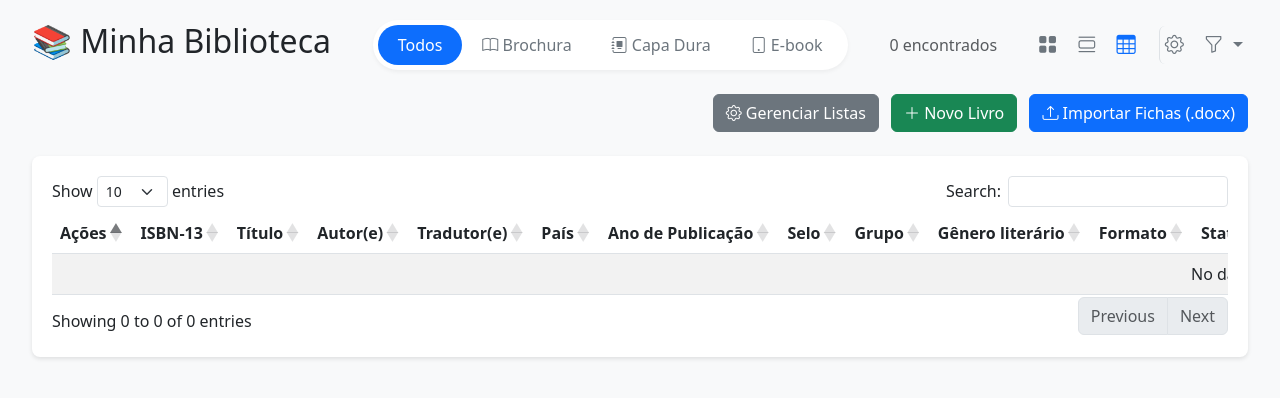
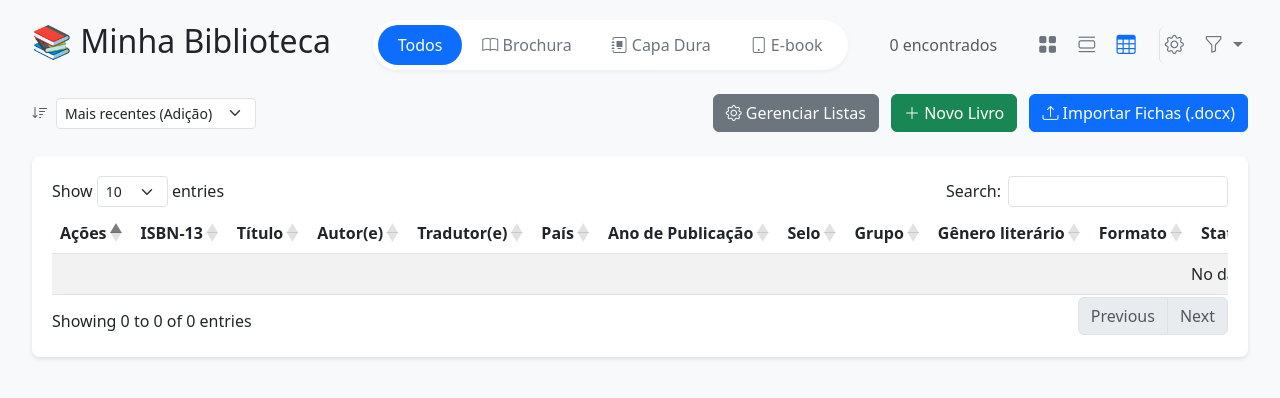
Before and after one commit to Nandho10/bibliotecaweb, a Flask app: page / in a window 1280 px wide. Shown: the top 398 px of the page. Run offline with Flask 3, Linux system fonts and the light colour scheme; lists and menus that the app fills with data are empty; some libraries are stand-ins or nearby versions.

Commit message:
Adiciona seletor de ordenação e correção de bugs

```diff
--- a/templates/index.html
+++ b/templates/index.html
@@ -81,7 +81,21 @@
         </div>
     </div>
 
-    <div class="mb-4 text-end">
+    <div class="mb-4 d-flex justify-content-between align-items-center flex-wrap gap-2">
+        <div class="d-flex align-items-center">
+            <i class="bi bi-sort-down me-2 text-muted"></i>
+            <select class="form-select form-select-sm" id="sortSelect" onchange="applyFiltersAndRender()" style="width: 200px;">
+                <option value="recentes">Mais recentes (Adição)</option>
+                <option value="antigos">Mais antigos (Adição)</option>
+                <option value="pub_nova">Mais novos (Publicação)</option>
+                <option value="pub_antiga">Mais antigos (Publicação)</option>
+                <option value="az">A-Z (Título)</option>
+                <option value="za">Z-A (Título)</option>
+                <option value="mais_paginas">Mais páginas</option>
+                <option value="menos_paginas">Menos páginas</option>
+            </select>
+        </div>
+        <div class="text-end">
             <button class="btn btn-secondary me-2" onclick="openListsModal()">
                 <i class="bi bi-gear"></i> Gerenciar Listas
             </button>
@@ -93,6 +107,7 @@
                 <i class="bi bi-upload"></i> Importar Fichas (.docx)
             </button>
         </div>
+    </div>
 
 
     <div id="cardsContainer" class="row g-4 card-view" style="display: none;"></div>
@@ -486,6 +501,44 @@
             return passFormat && passStatus;
         });
 
+        const sortVal = $('#sortSelect').val() || 'recentes';
+        if (sortVal === 'antigos') {
+            filteredBooksData.reverse();
+        } else if (sortVal === 'pub_nova') {
+            filteredBooksData.sort((a, b) => {
+                let yA = parseInt(String(a.ano_pub).match(/\d{4}/) || [0], 10) || 0;
+                let yB = parseInt(String(b.ano_pub).match(/\d{4}/) || [0], 10) || 0;
+                return yB - yA;
+            });
+        } else if (sortVal === 'pub_antiga') {
+            filteredBooksData.sort((a, b) => {
+                let yA = parseInt(String(a.ano_pub).match(/\d{4}/) || [0], 10) || 0;
+                let yB = parseInt(String(b.ano_pub).match(/\d{4}/) || [0], 10) || 0;
+                // Coloca itens sem ano no final
+                if(yA === 0 && yB !== 0) return 1;
+                if(yB === 0 && yA !== 0) return -1;
+                return yA - yB;
+            });
+        } else if (sortVal === 'az') {
+            filteredBooksData.sort((a, b) => (a.title || '').localeCompare(b.title || ''));
+        } else if (sortVal === 'za') {
+            filteredBooksData.sort((a, b) => (b.title || '').localeCompare(a.title || ''));
+        } else if (sortVal === 'mais_paginas') {
+            filteredBooksData.sort((a, b) => {
+                let pA = parseInt(String(a.pages).match(/\d+/) || [0], 10) || 0;
+                let pB = parseInt(String(b.pages).match(/\d+/) || [0], 10) || 0;
+                return pB - pA;
+            });
+        } else if (sortVal === 'menos_paginas') {
+            filteredBooksData.sort((a, b) => {
+                let pA = parseInt(String(a.pages).match(/\d+/) || [0], 10) || 0;
+                let pB = parseInt(String(b.pages).match(/\d+/) || [0], 10) || 0;
+                if(pA === 0 && pB !== 0) return 1;
+                if(pB === 0 && pA !== 0) return -1;
+                return pA - pB;
+            });
+        }
+
         $('#resultsCount').text(filteredBooksData.length + ' encontrados');
 
         if(currentView === 'table') {
@@ -807,7 +860,7 @@
         document.getElementById('f_cover_url').value = b.cover_url || '';
 
         // Extrai apenas a letra (S, A, B...) para selecionar no Dropdown caso tenha vindo texto longo
-        let notaVal = b.nota ? b.nota.charAt(0).toUpperCase() : '';
+        let notaVal = b.nota ? String(b.nota).charAt(0).toUpperCase() : '';
         if (['S', 'A', 'B', 'C', 'D', 'E'].includes(notaVal)) {
             document.getElementById('f_nota').value = notaVal;
         } else {
@@ -841,7 +894,7 @@
             return;
         }
 
-        let values = isMultiple ? valStr.split(',').map(s => s.trim()) : [valStr.trim()];
+        let values = isMultiple ? String(valStr).split(',').map(s => s.trim()) : [String(valStr).trim()];
 
         values.forEach(v => {
             if (v && el.find("option[value='" + v + "']").length === 0) {
```
